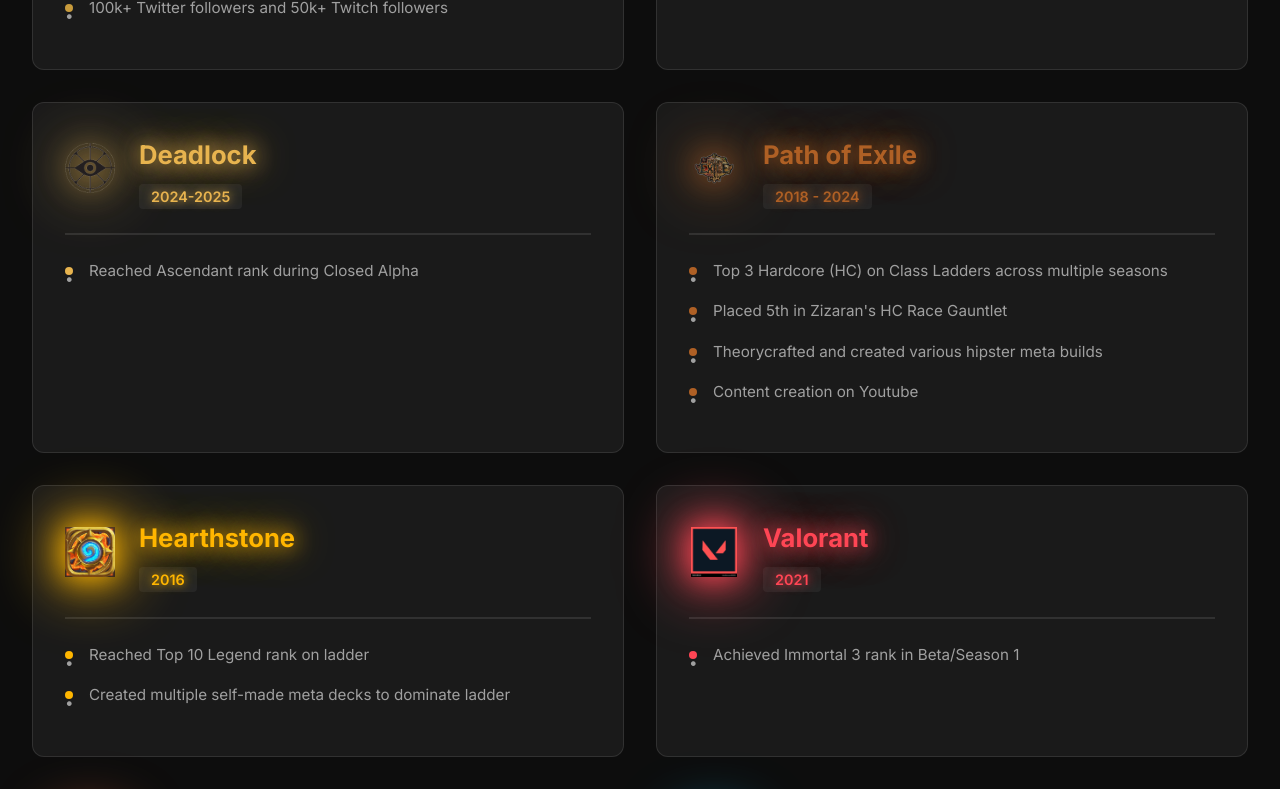
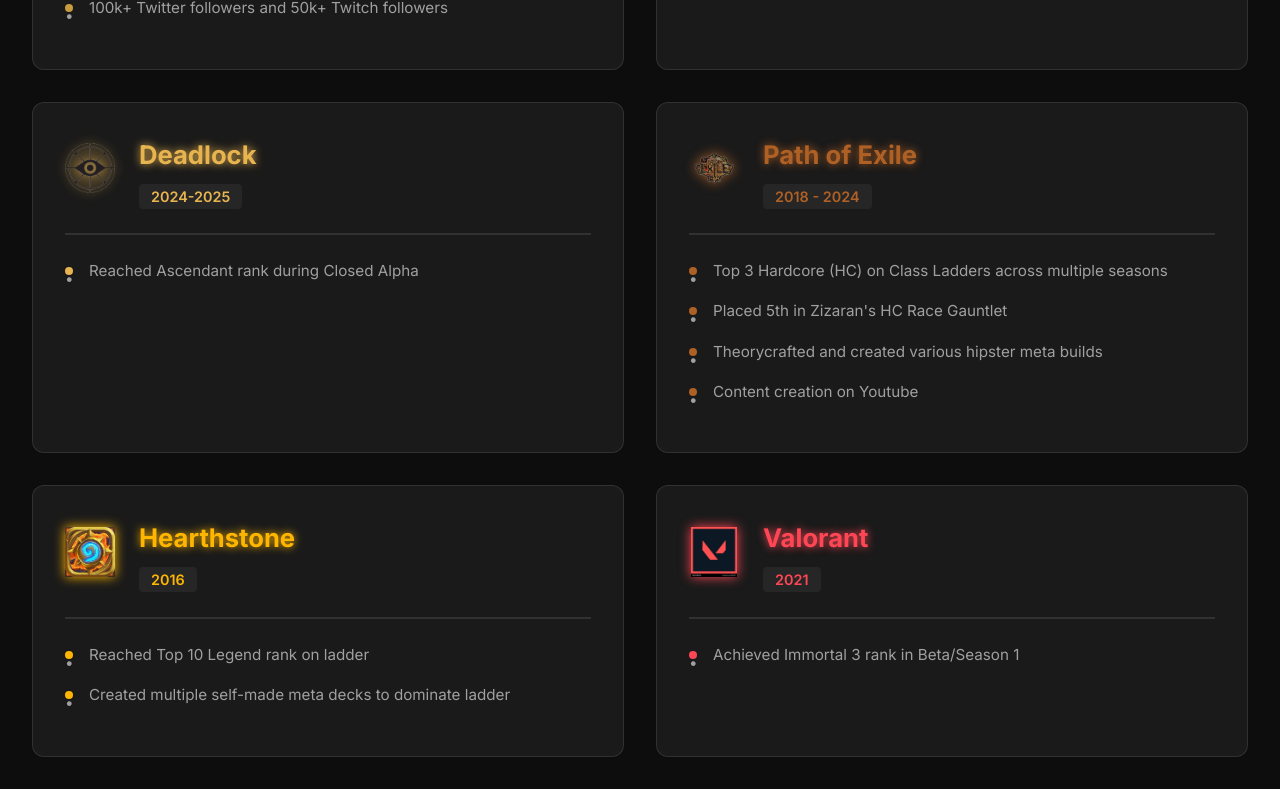
Before and after one commit to austinshin/portfolio, a React (Vite) app: page / in a window 1280 px wide. Shown: the part 10160-10949 px from the top of the page. Built offline with nearby package versions, Linux system fonts and the light colour scheme.

Commit message:
fix: Reduce glow effects to subtle level
- Game titles: 8px glow (down from 20px+40px)
- Period dates: No glow (removed)
- Icons: 6px glow (down from 15px+30px)
- Much more subtle and professional
- Still shows the brand colors but not overwhelming

```diff
--- a/src/pages/GamingAchievements.tsx
+++ b/src/pages/GamingAchievements.tsx
@@ -157,7 +157,7 @@
                     width: '50px',
                     height: '50px',
                     objectFit: 'contain',
-                    filter: `drop-shadow(0 0 15px ${game.color}) drop-shadow(0 0 30px ${game.color})`,
+                    filter: `drop-shadow(0 0 6px ${game.color})`,
                   }}
                 />
               </motion.div>
--- a/src/pages/Pages.css
+++ b/src/pages/Pages.css
@@ -710,7 +710,7 @@
   font-size: 1.6rem;
   margin-bottom: 0.5rem;
   font-weight: 700;
-  text-shadow: 0 0 20px currentColor, 0 0 40px currentColor;
+  text-shadow: 0 0 8px currentColor;
 }
 
 .game-period {
@@ -719,7 +719,6 @@
   padding: 0.25rem 0.75rem;
   background: rgba(255, 255, 255, 0.05);
   border-radius: 4px;
-  text-shadow: 0 0 10px currentColor;
 }
 
 .achievements-list {
```
